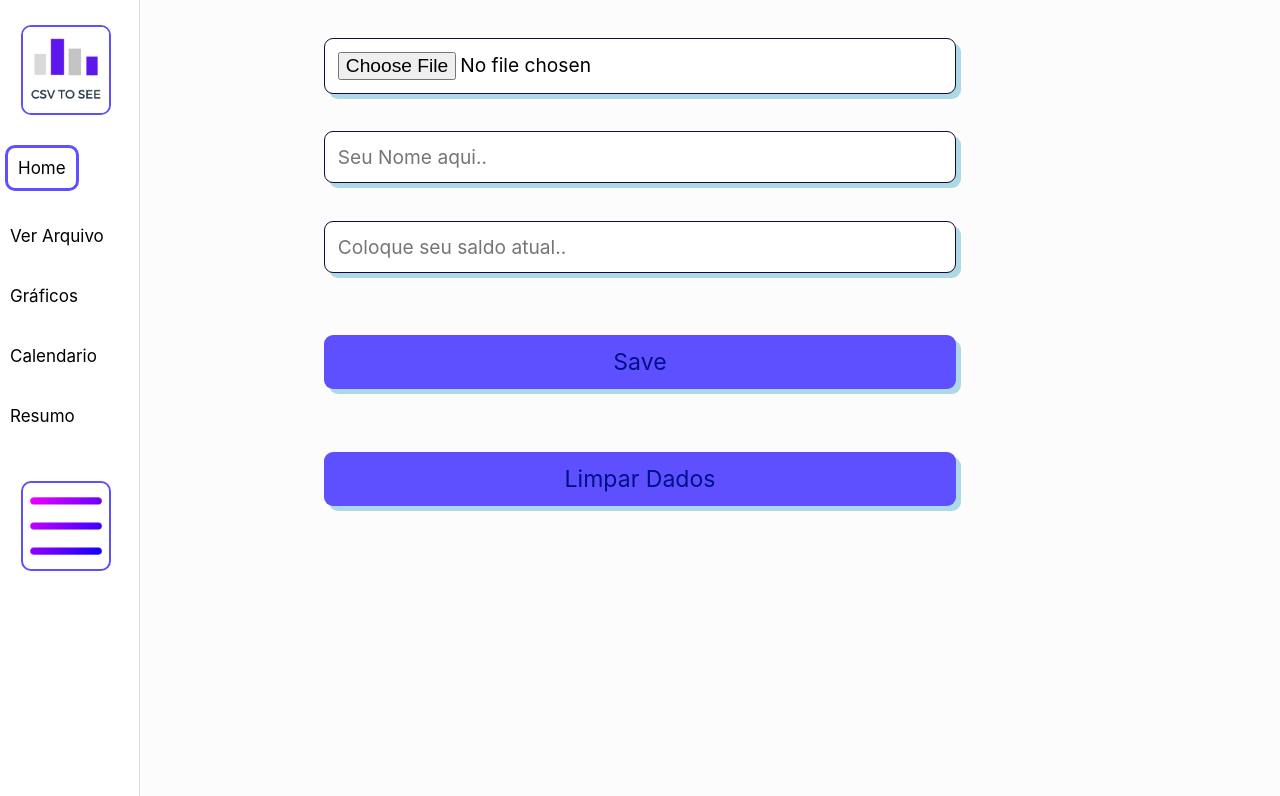
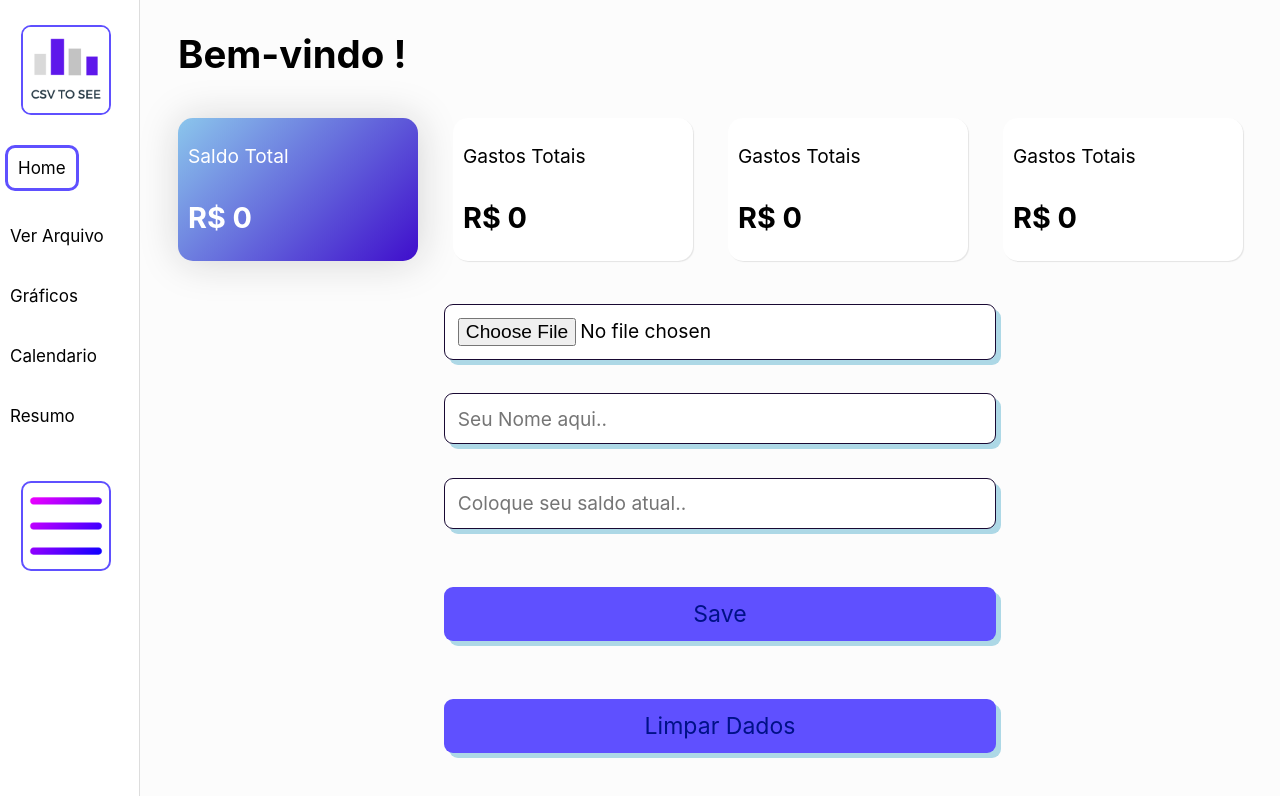
Before and after one commit to Edugiyuu/Testing, a React (Vite) app in the folder app/: page / in a window 1280 px wide. Shown: the top 796 px of the page. Built offline with nearby package versions, Linux system fonts and the light colour scheme; the HTML template or start-up script is replaced by a standard one; what react-to-pdf would draw is missing.

Commit message:
update Css

```diff
--- a/app/src/App.jsx
+++ b/app/src/App.jsx
@@ -2,7 +2,7 @@ import React, { useState, useEffect } from "react";
 import { BrowserRouter, Routes, Route, Link } from 'react-router-dom';
 import '../public/style.css';
 import Grafico from './Components/grafico';
-import Home from './Home';
+import Home from './Components/Home';
 import Menu from "./Components/Menu";
 import "./app.css";
 import VerArquivo from "./Components/VerArquivo";
--- a/app/src/Home.jsx
+++ b/app/src/Components/Home.jsx
@@ -1,13 +1,13 @@
 import React, { useState, useContext } from "react";
-import { UserContext } from "./Hooks/UserContext";
-import handleFileChange from './HandleFile';
+import { UserContext } from "../Hooks/UserContext";
+import handleFileChange from '../HandleFile';
+import "../Home.css";
 export const Home = () => {
   const [parsedData, setParsedData] = useState(
     JSON.parse(localStorage.getItem('parsedData')) || []
     // aqui ele está pegando a chave que está no HandleFile.jsx e
   );
-  const { nomeReal, setNomeReal } = useContext(UserContext);
-  const { valorDoSaldoReal, setValorDoSaldoReal } = useContext(UserContext);
+  const { valorDoSaldoReal, setValorDoSaldoReal, nomeReal, setNomeReal } = useContext(UserContext);
   const [valorDoSaldo, setValorDoSaldo] = useState(0);
   const [nome, setNome] = useState('');
 
@@ -32,7 +32,28 @@ export const Home = () => {
 
   };
   return (
-    <div>
+    <div className="TudoHome">
+      <h1>Bem-vindo {nomeReal}!</h1>
+      <div className="InfoGeral">
+
+        <div className="InfoSaldo">
+          <p>Saldo Total</p>
+          <h2>R$ {valorDoSaldoReal}</h2>
+        </div>
+        <div className="InfoGastos">
+          <p>Gastos Totais</p>
+          <h2>R$ 0</h2>
+        </div>
+        <div className="InfoGastos">
+          <p>Gastos Totais</p>
+          <h2>R$ 0</h2>
+        </div>
+        <div className="InfoGastos">
+          <p>Gastos Totais</p>
+          <h2>R$ 0</h2>
+        </div>
+      </div>
+
       <input
         type="file"
         name="file"
@@ -53,7 +74,6 @@ export const Home = () => {
         required
         placeholder="Coloque seu saldo atual.."
       />
-      {/* <h1>{usuario}</h1>  */}
 
       <button onClick={SalvarNomeESaldo}>
         Save
--- /dev/null
+++ b/app/src/Home.css
@@ -0,0 +1,57 @@
+
+.TudoHome{
+
+  margin-left: 160px;
+
+}
+
+.TudoHome h1{
+  padding-left: 10px;
+  padding-top: 15px;
+  padding-bottom: 15px;
+  margin-left: 0px;
+
+}
+.InfoGeral{
+
+  display: flex;
+  flex-direction: row;
+  align-items: center;
+  justify-content: flex-start;
+  gap: 15px;
+ /*  border: 1px solid red; */
+}
+.InfoSaldo{
+  display: flex;
+  flex-direction: column;
+  width: 240px;
+  border-radius: 15px;
+  background-color: rgb(48, 77, 175);
+  margin: 10px;
+  padding: 10px;
+  background-color: #8BC6EC;
+  background-image: linear-gradient(135deg, #8BC6EC 0%, #3f0ecc 100%);
+  color: white;
+  box-shadow: 1px 1px 40px rgb(212, 212, 212);
+
+}
+.InfoGastos{
+  display: flex;
+  flex-direction: column;
+  width: 240px;
+  border-radius: 15px;
+  background-color: rgb(255, 255, 255);
+  margin: 10px;
+  padding: 10px;
+
+
+
+  color: rgb(0, 0, 0);
+  box-shadow: 1px 1px 1px rgb(228, 228, 228);
+}
+.InfoSaldo p, .InfoGastos p{
+  background-color: #8bc5ec00;
+  display: flex;
+  flex-direction: row;
+
+}
```
